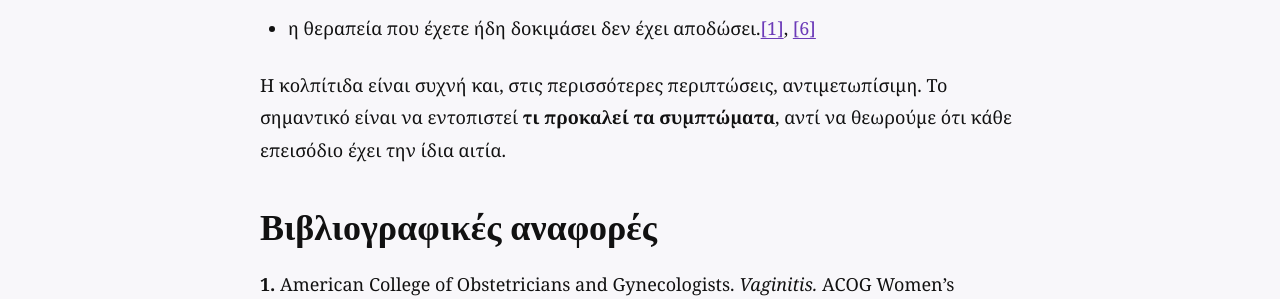
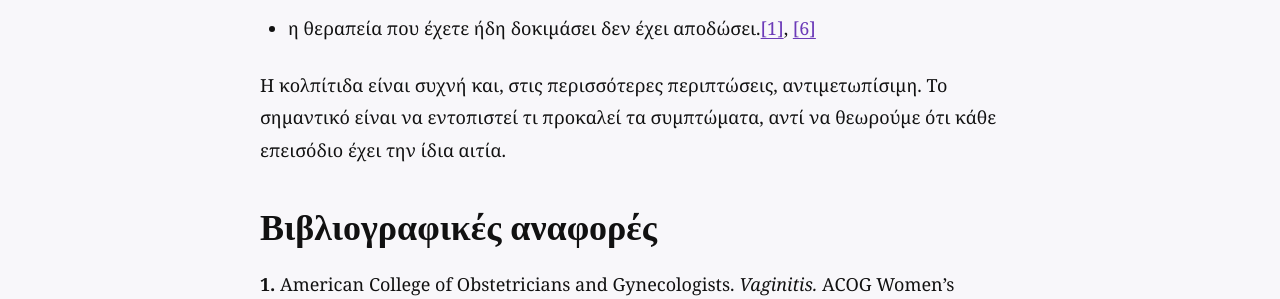
Before and after one commit to BiomedFacts/BiomedFacts, a Jekyll site: the page built from _posts/2026-09-12-kolpitida-syxnes-aities-symptwmata-kai-pws-na-prostateyseis-thn-ygeia-toy-kolpoy-soy.md, in a window 1280 px wide and 900 px high, scrolled down 8024 px. Shown: the part 187-486 px from the top of the window. Built offline with Jekyll 4.4.1, drawn with Linux system fonts in a browser that asks for light colours; comment, search, counter and statistics services are not loaded.

```diff
--- a/_posts/2026-09-12-kolpitida-syxnes-aities-symptwmata-kai-pws-na-prostateyseis-thn-ygeia-toy-kolpoy-soy.md
+++ b/_posts/2026-09-12-kolpitida-syxnes-aities-symptwmata-kai-pws-na-prostateyseis-thn-ygeia-toy-kolpoy-soy.md
@@ -168,7 +168,7 @@ seo_description: Τι προκαλεί την κολπίτιδα; Μάθετε
 - πιστεύετε ότι μπορεί να έχετε εκτεθεί σε σεξουαλικώς μεταδιδόμενη λοίμωξη
 - η θεραπεία που έχετε ήδη δοκιμάσει δεν έχει αποδώσει.[[1]](https://www.acog.org/womens-health/faqs/vaginitis?utm), [[6]](https://www.nhs.uk/conditions/vaginitis/?utm)
 
-Η κολπίτιδα είναι συχνή και, στις περισσότερες περιπτώσεις, αντιμετωπίσιμη. Το σημαντικό είναι να εντοπιστεί **τι προκαλεί τα συμπτώματα**, αντί να θεωρούμε ότι κάθε επεισόδιο έχει την ίδια αιτία.
+Η κολπίτιδα είναι συχνή και, στις περισσότερες περιπτώσεις, αντιμετωπίσιμη. Το σημαντικό είναι να εντοπιστεί τι προκαλεί τα συμπτώματα, αντί να θεωρούμε ότι κάθε επεισόδιο έχει την ίδια αιτία.
 
 # Βιβλιογραφικές αναφορές
 
```
